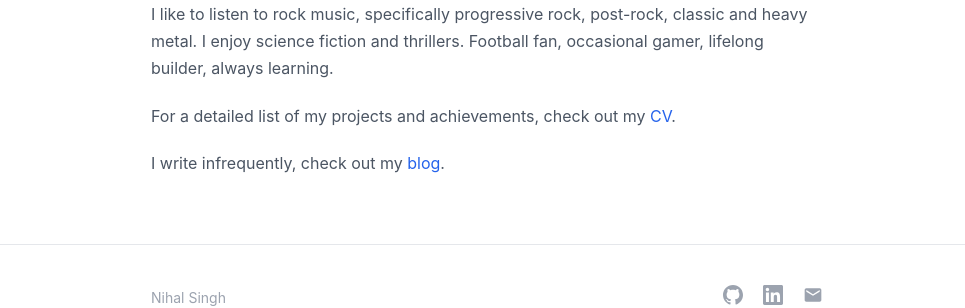
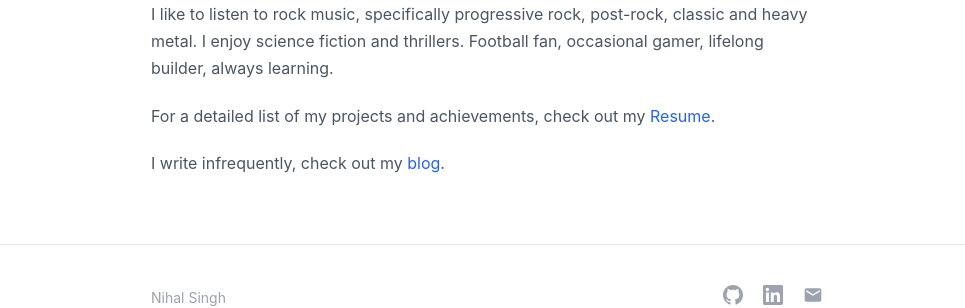
Before and after one commit to nihal111/nihal111.github.io, a Jekyll site: the page built from _pages/about.md, in a window 1280 px wide and 1078 px high. Shown: the part 730-1038 px from the top of the window, without its empty margins (153-1118 px from the left). Built offline with Jekyll 4.4.1, drawn with Linux system fonts in a browser that asks for light colours.

Commit message:
Rename CV to Resume across site
- Rename docs/CV.pdf to docs/NihalSinghResume.pdf
- Remove duplicate docs/resume.pdf
- Update homepage link text and href to Resume
- Update about page link to point to Resume
- Update cv.md and resume.md redirects to new file

Co-Authored-By: Claude Haiku 4.5 <noreply@anthropic.com>

```diff
--- a/_pages/about.md
+++ b/_pages/about.md
@@ -15,7 +15,7 @@ I'm an open source enthusiast and a contributor and former organization member a
 
 I like to listen to rock music, specifically progressive rock, post-rock, classic and heavy metal. I enjoy science fiction and thrillers. Football fan, occasional gamer, lifelong builder, always learning.
 
-For a detailed list of my projects and achievements, check out my [CV][CV].
+For a detailed list of my projects and achievements, check out my [Resume][Resume].
 
 I write infrequently, check out my [blog].
 
@@ -24,5 +24,5 @@ I write infrequently, check out my [blog].
 [WnCC Website]: http://wncc-iitb.org/
 [projects]: /projects
 [hackathons]: /projects#hackathons
-[CV]: /cv
+[Resume]: /resume
 [blog]: /blog
--- a/index.html
+++ b/index.html
@@ -30,9 +30,9 @@ header: False
       <svg xmlns="http://www.w3.org/2000/svg" viewBox="0 0 24 24" fill="currentColor"><path d="M20 4H4c-1.1 0-2 .9-2 2v12c0 1.1.9 2 2 2h16c1.1 0 2-.9 2-2V6c0-1.1-.9-2-2-2zm0 4l-8 5-8-5V6l8 5 8-5v2z"/></svg>
       Email
     </a>
-    <a href="{{ '/docs/CV.pdf' | prepend: site.baseurl }}">
+    <a href="{{ '/docs/NihalSinghResume.pdf' | prepend: site.baseurl }}">
       <svg xmlns="http://www.w3.org/2000/svg" viewBox="0 0 24 24" fill="currentColor" aria-hidden="true"><path d="M6 2h9l5 5v15H6V2zm8 1.5V8h4.5L14 3.5zM8 11h8v1.5H8V11zm0 3h8v1.5H8V14zm0 3h6v1.5H8V17z"/></svg>
-      CV
+      Resume
     </a>
   </div>
 
```
Also changed, not shown: _pages/cv.md (+1 -1 lines), _pages/resume.md (+1 -1 lines), 3 other files.
